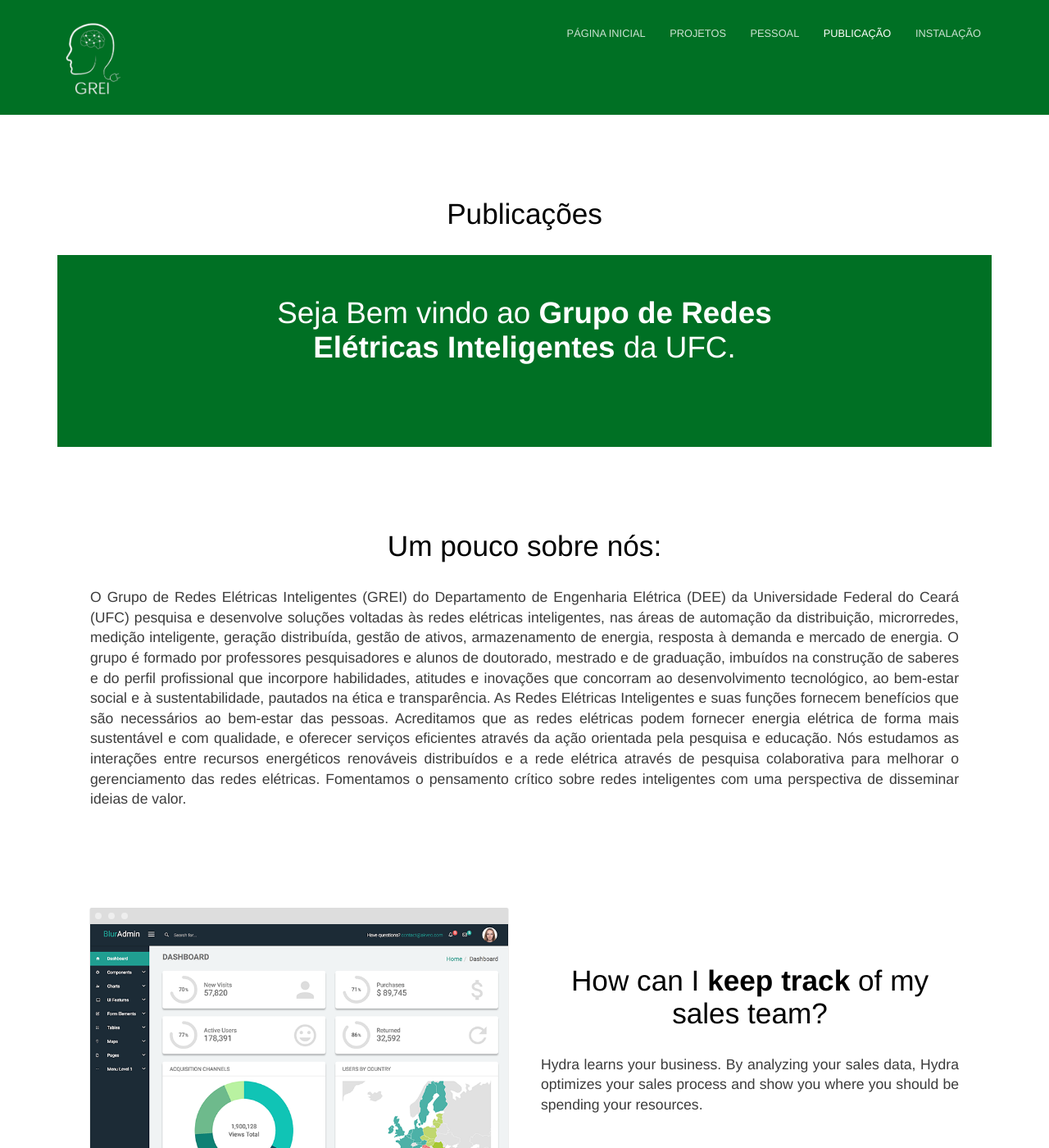
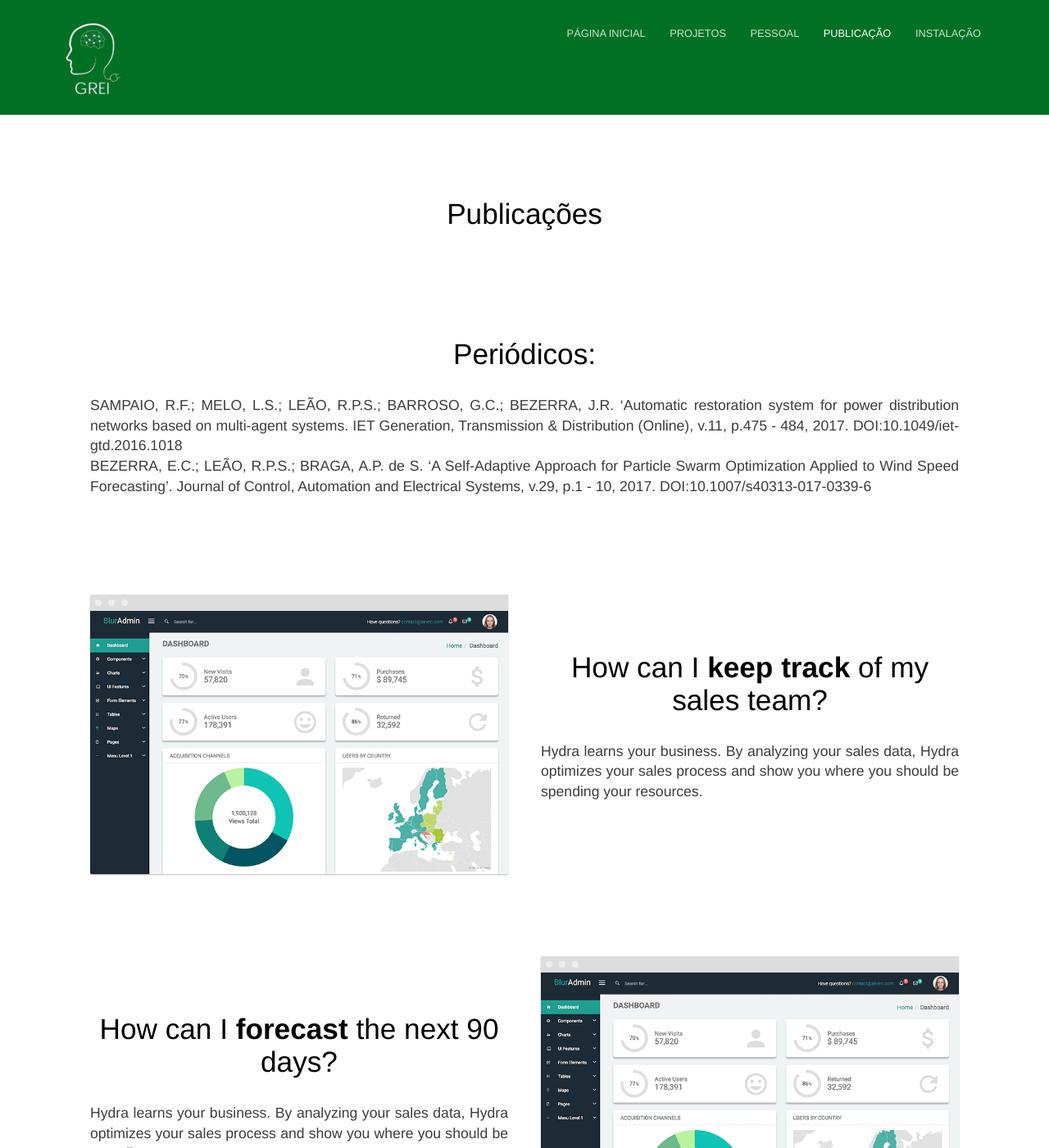
Before and after one commit to Gabriell89222/Gabriell89222.github.io, a Jekyll site: the page built from pricing.html, in a window 1280 px wide and 1400 px high. Shown: the whole window at 82% size. Built offline with Jekyll 4.4.1, drawn with Linux system fonts in a browser that asks for light colours.

Commit message:
Atualização aba publicações.

```diff
--- a/pricing.html
+++ b/pricing.html
@@ -2,32 +2,21 @@
 title: Publicações
 description:
 ---
-<section class="hero">
-	<div class="text-container">
-		<h1 class="editable">Seja Bem vindo ao <strong>Grupo de Redes Elétricas Inteligentes </strong> da UFC.</h1>
-	</div>
-</section>
 
 <div class="content">
 	<section>
 		<div class="container flex">
 			<div class="text editable">
-				<h2>Um pouco sobre nós:</h2>
-				<p>	O Grupo de Redes Elétricas Inteligentes (GREI) do Departamento de Engenharia Elétrica (DEE)
-					da Universidade Federal do Ceará (UFC) pesquisa e desenvolve soluções voltadas às redes
-					elétricas inteligentes, nas áreas de automação da distribuição, microrredes, medição inteligente,
-					geração distribuída, gestão de ativos, armazenamento de energia, resposta à demanda e mercado de
-					energia. O grupo é formado por professores pesquisadores e alunos de doutorado, mestrado e de
-					graduação, imbuídos na construção de saberes e do perfil profissional que incorpore habilidades,
-					atitudes e inovações que concorram ao desenvolvimento tecnológico, ao bem-estar social e à
-					sustentabilidade, pautados na ética e transparência.
-					As Redes Elétricas Inteligentes e suas funções fornecem benefícios que são necessários
-					ao bem-estar das pessoas. Acreditamos que as redes elétricas podem fornecer energia elétrica
-					de forma mais sustentável e com qualidade, e oferecer serviços eficientes através da ação
-					orientada pela pesquisa e educação.  Nós estudamos as interações entre recursos energéticos
-					renováveis distribuídos e a rede elétrica através de pesquisa colaborativa para melhorar
-					o gerenciamento das redes elétricas. Fomentamos o pensamento crítico sobre redes inteligentes
-					com uma perspectiva de disseminar ideias de valor.
+				<h2>Periódicos:</h2>
+				<p>
+					SAMPAIO, R.F.; MELO, L.S.; LEÃO, R.P.S.; BARROSO, G.C.; BEZERRA, J.R. ‘Automatic
+					restoration system for power distribution networks based on multi-agent systems.
+					IET Generation, Transmission & Distribution (Online), v.11, p.475 - 484, 2017.
+					DOI:10.1049/iet-gtd.2016.1018<br>
+					BEZERRA, E.C.; LEÃO, R.P.S.; BRAGA, A.P. de S. ‘A Self-Adaptive Approach for
+					Particle Swarm Optimization Applied to Wind Speed Forecasting’. Journal of Control,
+					Automation and Electrical Systems, v.29, p.1 - 10, 2017. DOI:10.1007/s40313-017-0339-6<br>
+
 				</p>
 			</div>
 		</div>
```
